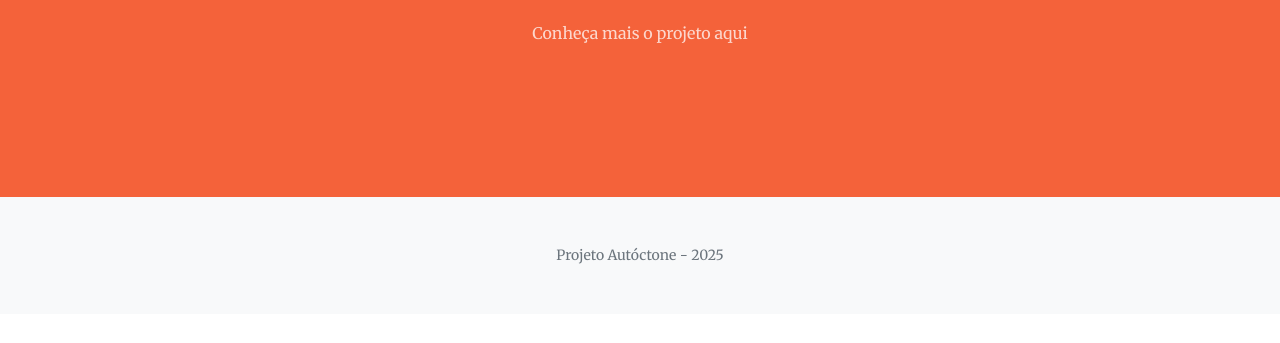
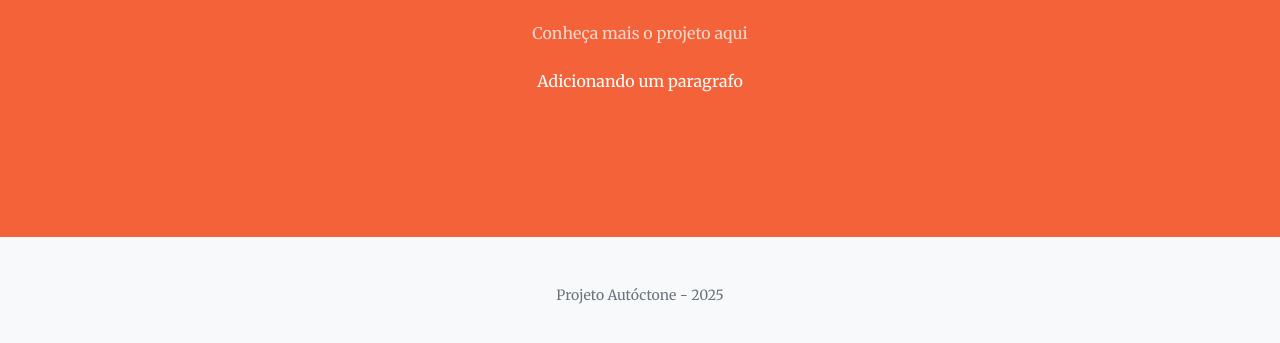
Before and after one commit to brenoaug/recode-projeto-social, a plain HTML site: page sobre.html in a window 1280 px wide. Shown: the part 197-540 px from the top of the page. Drawn offline with nearby package versions, Linux system fonts and the light colour scheme.

Commit message:
adicionando texto na página sobre

```diff
--- a/sobre.html
+++ b/sobre.html
@@ -46,6 +46,7 @@
             <h2 class="text-white mt-0">Sobre o Projeto</h2>
             <hr class="divider divider-light" />
             <p class="text-white-75 mb-4">Conheça mais o projeto aqui</p>
+            <p class="text-white">Adicionando um paragrafo</p>
           </div>
         </div>
       </div>
```
